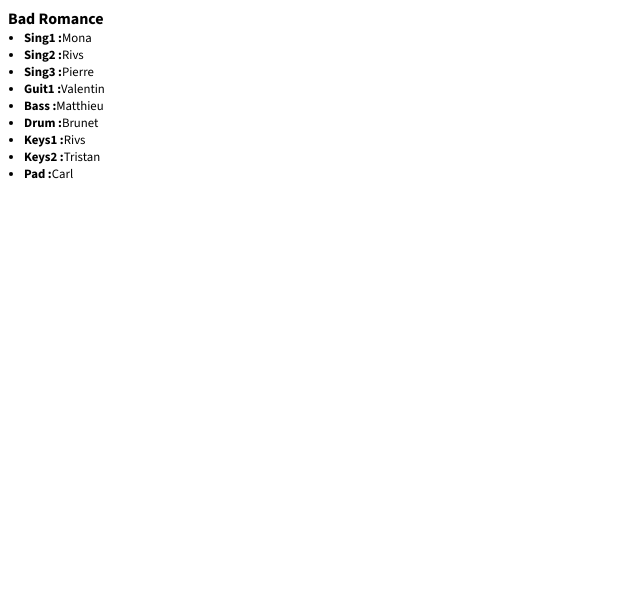
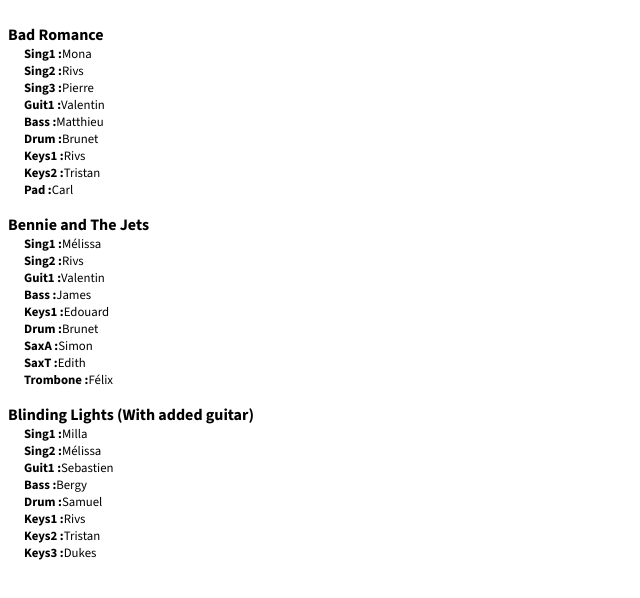
Before and after one commit to phbru/polyjam-station, a React (Vite) app: page / in a window 1280 px wide. Shown: the top 598 px of the page, without its empty margins (0-640 px from the left). Built offline with nearby package versions, Linux system fonts and the light colour scheme.

Commit message:
All songs displayed

```diff
--- a/src/index.css
+++ b/src/index.css
@@ -34,10 +34,12 @@ body,
   background: #555;
 }
 
+/* List style */
 ul {
   margin: 0;
   padding: 0;
   font-size: 0.8rem;
+  list-style-type: none;
 }
 
 ul li {
@@ -45,6 +47,11 @@ ul li {
   margin-left: 1rem; /* Add some left padding for indentation */
 }
 
+/* Song component style */
+.song-component {
+  margin-top: 1rem;
+}
+
 .song-component__name {
   margin: 0;
 }
--- a/src/scenes/dashboard/index.tsx
+++ b/src/scenes/dashboard/index.tsx
@@ -7,7 +7,7 @@ interface SongComponentProps {
 
 const SongComponent = (props: SongComponentProps) => {
   return (
-    <div>
+    <div className="song-component">
       <h4 className="song-component__name">{props.song.name}</h4>
       {Object.entries(props.song.performers).map(([instrument, performer]) => (
         <ul>
@@ -22,10 +22,12 @@ const SongComponent = (props: SongComponentProps) => {
 };
 
 const Dashboard = () => {
-  const badRomance: Song = songsData["Bad Romance"];
+  const songNames: string[] = Object.keys(songsData);
   return (
     <div>
-      <SongComponent song={badRomance} />
+      {songNames.map((songName) => (
+        <SongComponent song={songsData[songName]} />
+      ))}
     </div>
   );
 };
```
